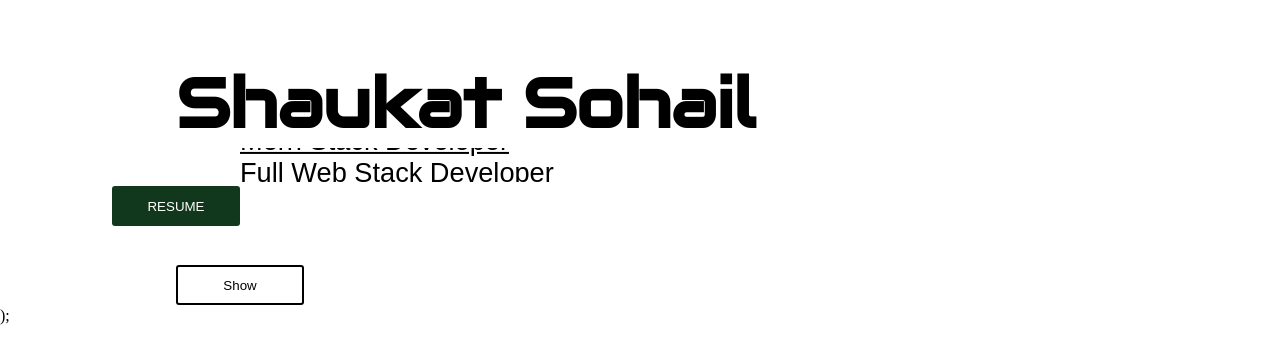
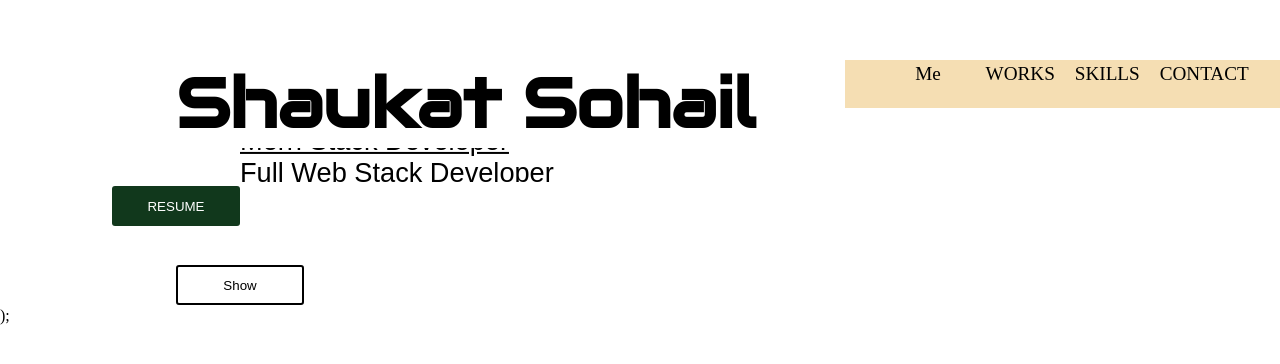
Before and after one commit to Shaukat456/Portfolio-, a React (Create React App) app: page / in a window 1280 px wide. Shown: the part 116-480 px from the top of the page. Built offline with nearby package versions, Linux system fonts and the light colour scheme.

Commit message:
Fixing Navbar

```diff
--- a/src/App.jsx
+++ b/src/App.jsx
@@ -23,9 +23,10 @@ const App = () => {
     return (
       <>
       <Switch>
-      <Route exact path='/' render={Intro}/>
-      <Route exact path='/Intro' render={Progress}/>
-      <Route exact path='/Contact' render={ContactPage}/>
+      <Route exact path='/' component={Intro}/>
+      {/* <Route exact path='/Intro'  component={Progress}/> */}
+    <Route exact path='/Contact'    component={ContactPage}/>
+
       {/* <Route exact path='/Contact' render={Contact}/> */}
       </Switch>
 
--- a/src/ContactPage.jsx
+++ b/src/ContactPage.jsx
@@ -18,6 +18,7 @@ const LinkedIn='https://www.linkedin.com/in/shaukat-sohail-012aaa167/';
 const ContactPage=()=>{
     return(
         <>
+
         <Header/>
 <Contact
 img={linkedImg}
@@ -25,7 +26,7 @@ address={LinkedIn}
 />
 <Contact
   img={GITImg}
-address={GithubLink}
+  address={GithubLink}
 />
         </>
     )
--- a/src/Intro.jsx
+++ b/src/Intro.jsx
@@ -10,7 +10,7 @@ import {Switch,Route,NavLink} from 'react-router-dom'
 const Intro = () => {
     return (
         <>
-
+       <Header/>
             <link href="https://fonts.googleapis.com/css2?family=Audiowide&display=swap" rel="stylesheet"/>
                 <link rel="preconnect" href="https://fonts.gstatic.com"/>
                     <div className="container">
@@ -61,12 +61,12 @@ class FadeExample extends React.Component {
         <div>
           <Fade bottom when={this.state.show}>
             <h1>React Reveal</h1>
-          </Fade>
+            </Fade>
           <button
             className="btn btn-success my-5 work-btn"
             type="button"
             onClick={this.handleClick}
-          >
+            >
             { this.state.show ? 'Hide' : 'Show' }
           </button>
         </div>
--- a/src/index.css
+++ b/src/index.css
@@ -37,18 +37,29 @@ html{
     display: flex;
     justify-content: center;
     position: fixed;
+    margin:  auto ;
+    width: 66%;
+    color: black;
+    background-color:wheat;
+    height: 3em;
+    /* margin-right: 2%; */
+    /* padding-left: 4%; */
+    /* padding-top: 4%; */
+    margin-left: 66%;
+    padding-right: 27%;
+    /* padding-left: 20px; */
+
+    /* text-align: center; */
     /* margin-top: -12%; */
-    width: 100%;
-    margin-top: -14%;
-    background-color:white;
-    height: 3%;
-    padding: 4%;
-    z-index: 44;
+    /* margin-top: -14%; */
+    /* margin-bottom: 50%; */
+    /* z-index: 1; */
 
 }
 .navbar ul{
     display: flex;
     justify-content: center;
+
 
     flex-direction: row;
 
@@ -62,8 +73,10 @@ html{
     /* justify-content: center; */
     margin: 1.4% 4%;
 }
-.navbar li:nth-child(1){
-    margin: 1.4% 10%;
+.li:nth-child(1){
+    position: relative;
+    right: 10%;
+    /* color: wheat; */
 }
 
 
@@ -75,6 +88,7 @@ html{
     overflow: hidden;
     color: black;
     /* background-color: blue; */
+
 }
 .intro p{
     display: inline-block;
```
Also changed, not shown: 1 other file (tests, documents, lock files or other folders).
